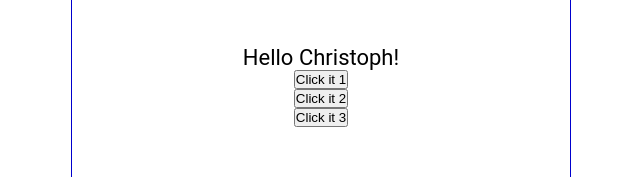
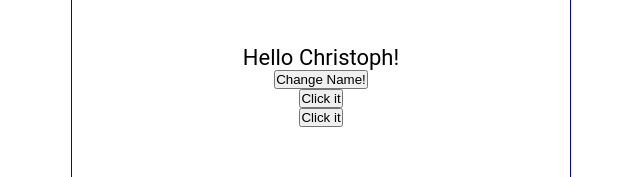
Before and after one commit to Chris10014/01tut, a React (Create React App) app: page / in a window 1280 px wide. Shown: the part 322-499 px from the top of the page, without its empty margins (319-959 px from the left). Built offline with nearby package versions, Linux system fonts and the light colour scheme; the HTML template or start-up script is replaced by a standard one.

Commit message:
useStateHook
 On branch useStateHook
 Changes to be committed:
	modified:   src/ContentComponent.js

```diff
--- a/src/ContentComponent.js
+++ b/src/ContentComponent.js
@@ -1,29 +1,34 @@
+import { useState } from "react";
+
 const ContentComponent = () => {
+
+  const [name, setName] = useState("Christoph"); //default value for the state in ()
+  const [count, setCount] = useState(0);
 
     const handleNameChange = () => {
         const names = ["Christoph", "Thomas", "Kerstin"];
         const int = Math.floor(Math.random() * 3);
-        return names[int];
+        setName(names[int]); //handleNameChange() now sets the state of name
     }
 
     const handleClick = () => {
-      console.log("You clicked it.")
+      setCount(count + 1)
+      //the state isn't changed within a function
+      //count stays like it was passes into the function althought setCount was called.
+      //The change occurs in the next iteration.
+      console.log(count)
     }
 
-    const handleClick2 = (name) => {
-      console.log(`${name} was clicked.`)
-    }
-
-    const handleClick3 = (e) => {
-      console.log(e.target.innerText)
+    const handleClick2 = () => {
+      console.log(count)
     }
 
   return (
     <main>
-      <p onDoubleClick={handleClick}>Hello {handleNameChange()}!</p>
-      <button onClick={handleClick}>Click it 1</button> {/* Adding an easy function */}
-      <button onClick={() => handleClick2("Christoph")}>Click it 2</button> {/* Adding an anonymous function with param */}
-      <button onClick={(e) => handleClick3(e)}>Click it 3</button>
+      <p onDoubleClick={handleClick}>Hello {name}!</p>
+      <button onClick={handleNameChange}>Change Name!</button> {/* Calls handleNameChange to change the state */}
+      <button onClick={handleClick}>Click it</button>
+      <button onClick={handleClick2}>Click it</button>
     </main>
   );
 }
```
